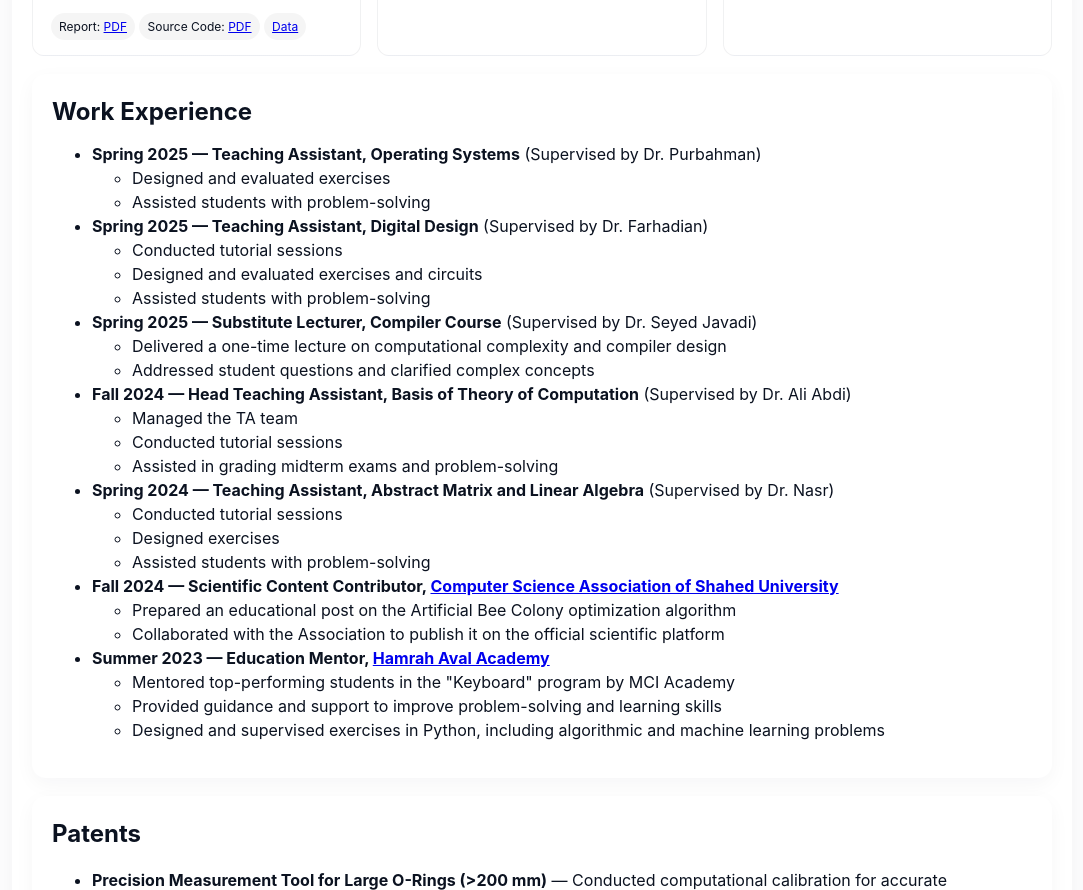
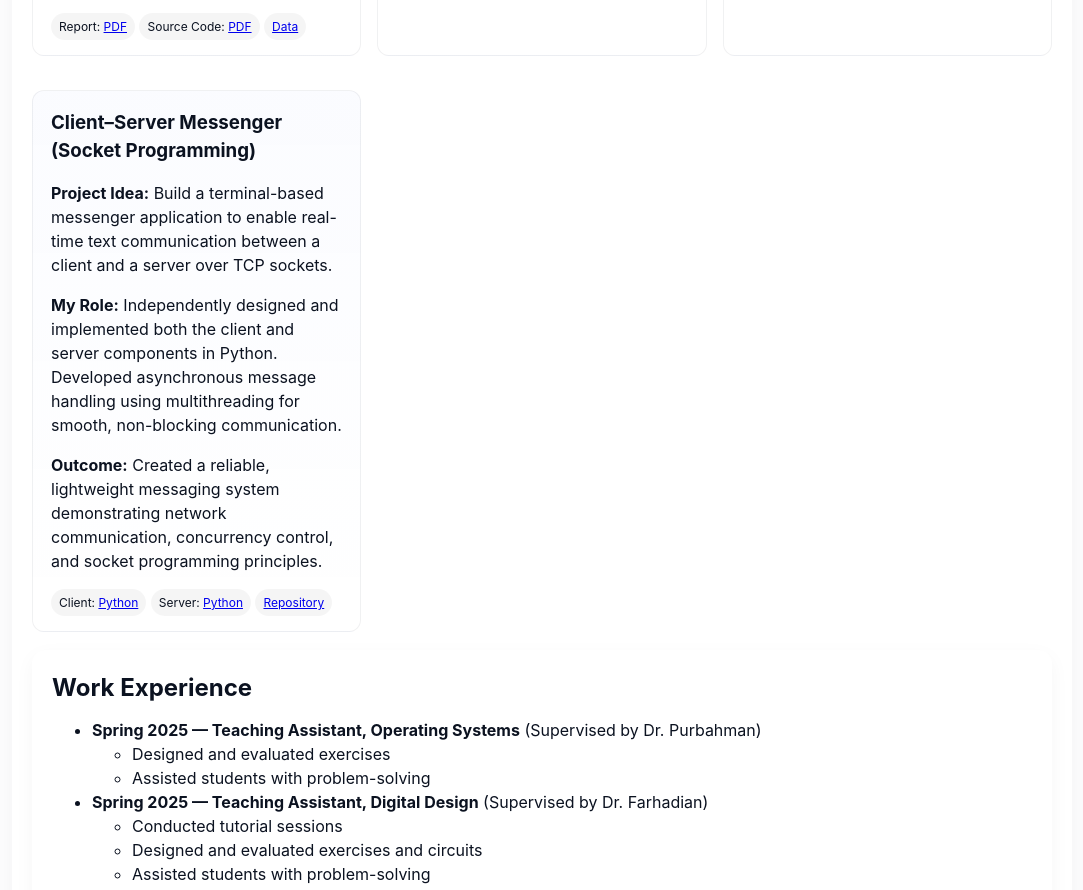
Before and after one commit to Sohdes/soheilhemmat.github.io, a plain HTML site: page index.html in a window 1280 px wide. Shown: the part 1797-2687 px from the top of the page, without its empty margins (98-1181 px from the left). Drawn offline with Linux system fonts and the light colour scheme.

Commit message:
Update index.html

```diff
--- a/index.html
+++ b/index.html
@@ -270,8 +270,28 @@
   </div>
 </article>
 
-</div>
 
+  <!-- --- Project 4 --- -->
+<!-- --- Project 4 --- -->
+<article class="project">
+  <h3>Client–Server Messenger (Socket Programming)</h3>
+  <p>
+    <strong>Project Idea:</strong> Build a terminal-based messenger application to enable real-time text communication between a client and a server over TCP sockets.
+  </p>
+  <p>
+    <strong>My Role:</strong> Independently designed and implemented both the client and server components in Python. Developed asynchronous message handling using multithreading for smooth, non-blocking communication.
+  </p>
+  <p>
+    <strong>Outcome:</strong> Created a reliable, lightweight messaging system demonstrating network communication, concurrency control, and socket programming principles.
+  </p>
+  <div style="margin-top:8px">
+    <span class="tag">Client: <a href="https://github.com/Sohdes/Projects/blob/main/Client.py" target="_blank">Python</a></span>
+    <span class="tag">Server: <a href="https://github.com/Sohdes/Projects/blob/main/Server.py" target="_blank">Python</a></span>
+    <span class="tag"><a href="https://github.com/Sohdes/Projects" target="_blank">Repository</a></span>
+  </div>
+</article>
+
+  </div>
 
 
 <!-- WORKING EXPERIENCE & PATENTS -->
```
